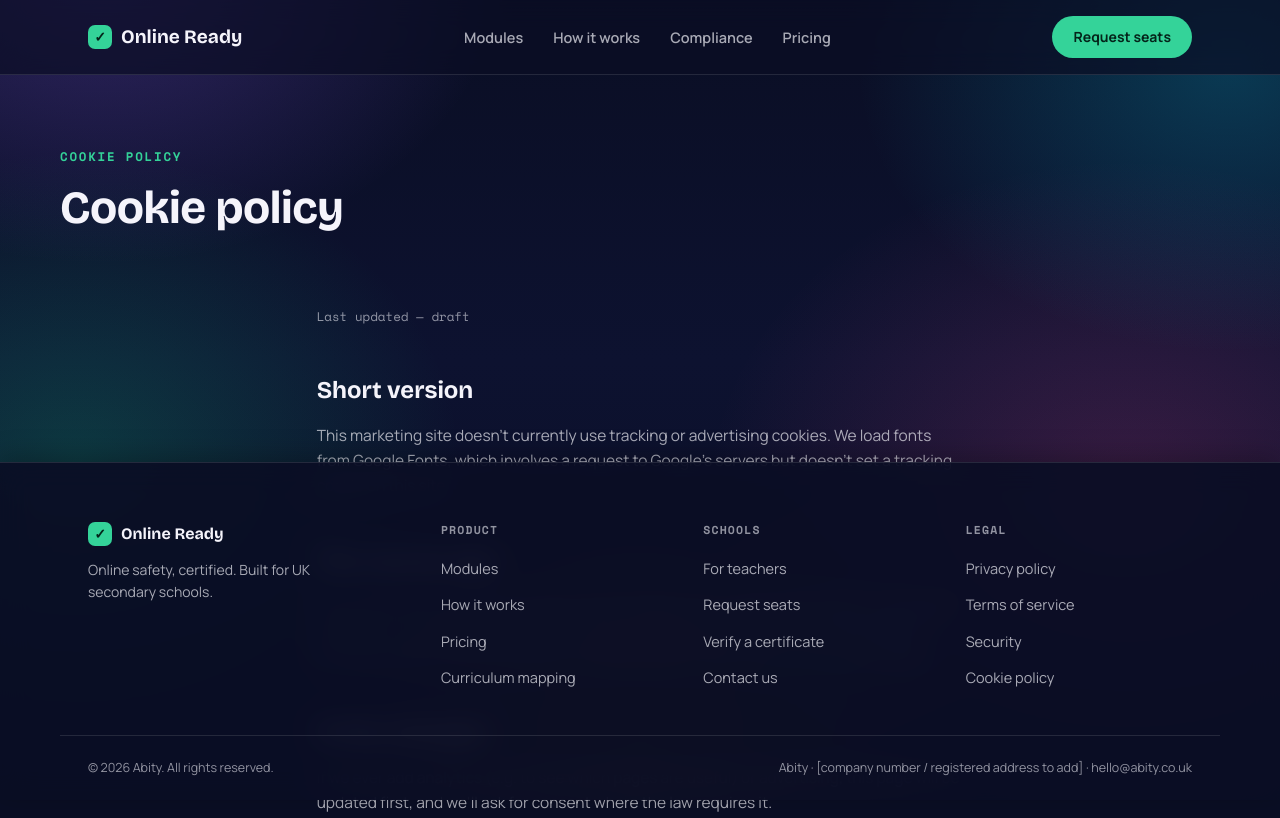
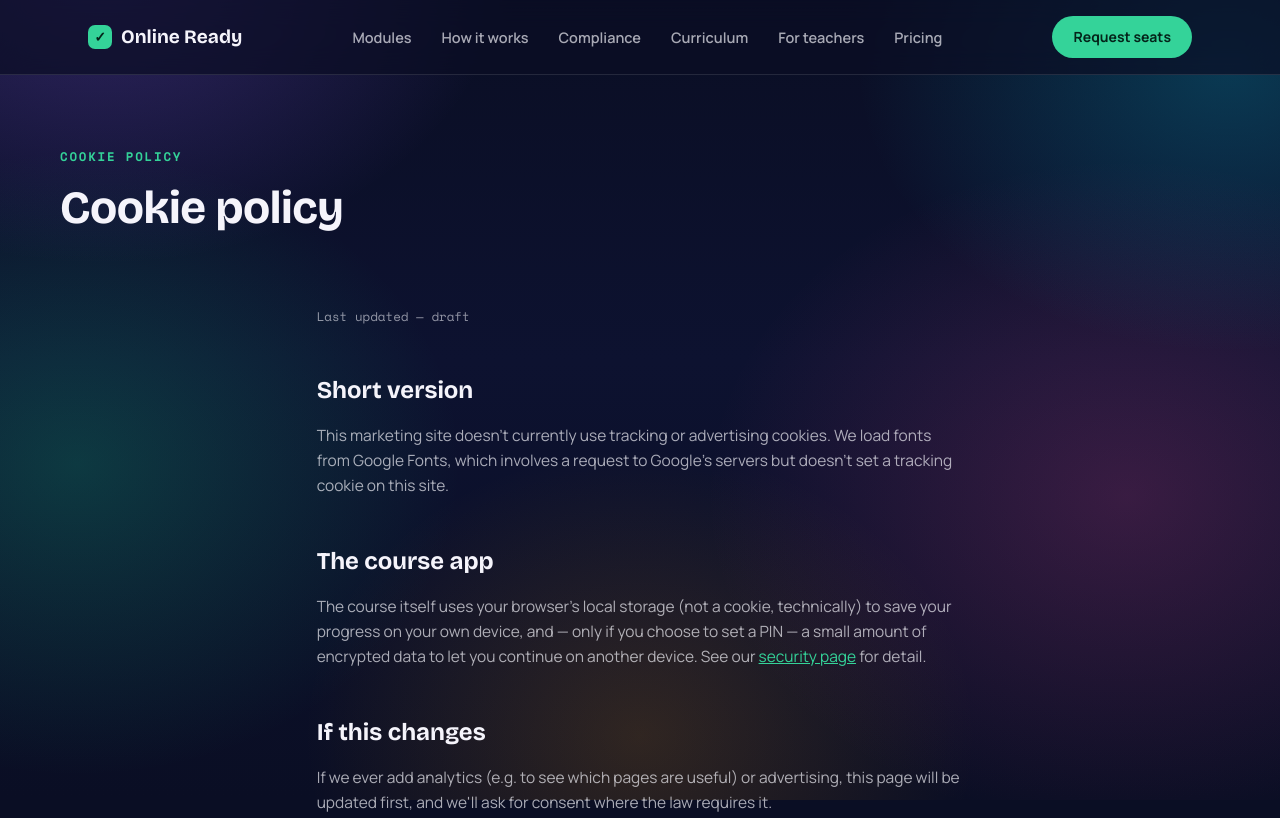
Before and after one commit to Chris-Eccles/Online_Safety, a plain HTML site: page cookies.html in a window 1280 px wide. Shown: the top 818 px of the page. Drawn offline with nearby package versions, Linux system fonts and the light colour scheme.

Commit message:
Fix footers 2

```diff
--- a/cookies.html
+++ b/cookies.html
@@ -465,7 +465,7 @@ a{ color:inherit; }
 /* ============================================================
    FOOTER
    ============================================================ */
-.site-footer{ padding:58px 0 0; border-top:1px solid var(--border);  position:fixed; left:0; right:0; bottom:0; z-index:50; background:rgba(10,14,36,0.92); backdrop-filter:blur(14px); box-shadow:0 -6px 24px rgba(0,0,0,0.25); max-height:60vh; overflow-y:auto; }
+.site-footer{ padding:58px 0 0; border-top:1px solid var(--border); }
 
 .footer-grid{
   display:grid;
@@ -664,6 +664,8 @@ a{ color:inherit; }
       <a href="/#modules">Modules</a>
       <a href="/#how">How it works</a>
       <a href="/#compliance">Compliance</a>
+      <a href="/curriculum">Curriculum</a>
+      <a href="/for-teachers">For teachers</a>
       <a href="/#pricing">Pricing</a>
     </nav>
     <a class="btn btn-primary nav-cta" href="/order">Request seats</a>
@@ -784,15 +786,5 @@ a{ color:inherit; }
 })();
 
 </script>
-<script>
-// Keep the fixed footer from covering page content - reserve exactly its height.
-(function () {
-  var f = document.querySelector('.site-footer');
-  function pad() { if (f) document.body.style.paddingBottom = f.offsetHeight + 'px'; }
-  pad();
-  window.addEventListener('resize', pad);
-  if (window.ResizeObserver && f) new ResizeObserver(pad).observe(f);
-})();
-</script>
 </body>
 </html>
```
Also changed, not shown: curriculum.html (+3 -11 lines), for-teachers.html (+3 -11 lines), index.html (+3 -11 lines), order.html (+3 -11 lines), privacy.html (+3 -11 lines), security.html (+3 -11 lines), terms.html (+3 -11 lines), verify.html (+3 -11 lines).
